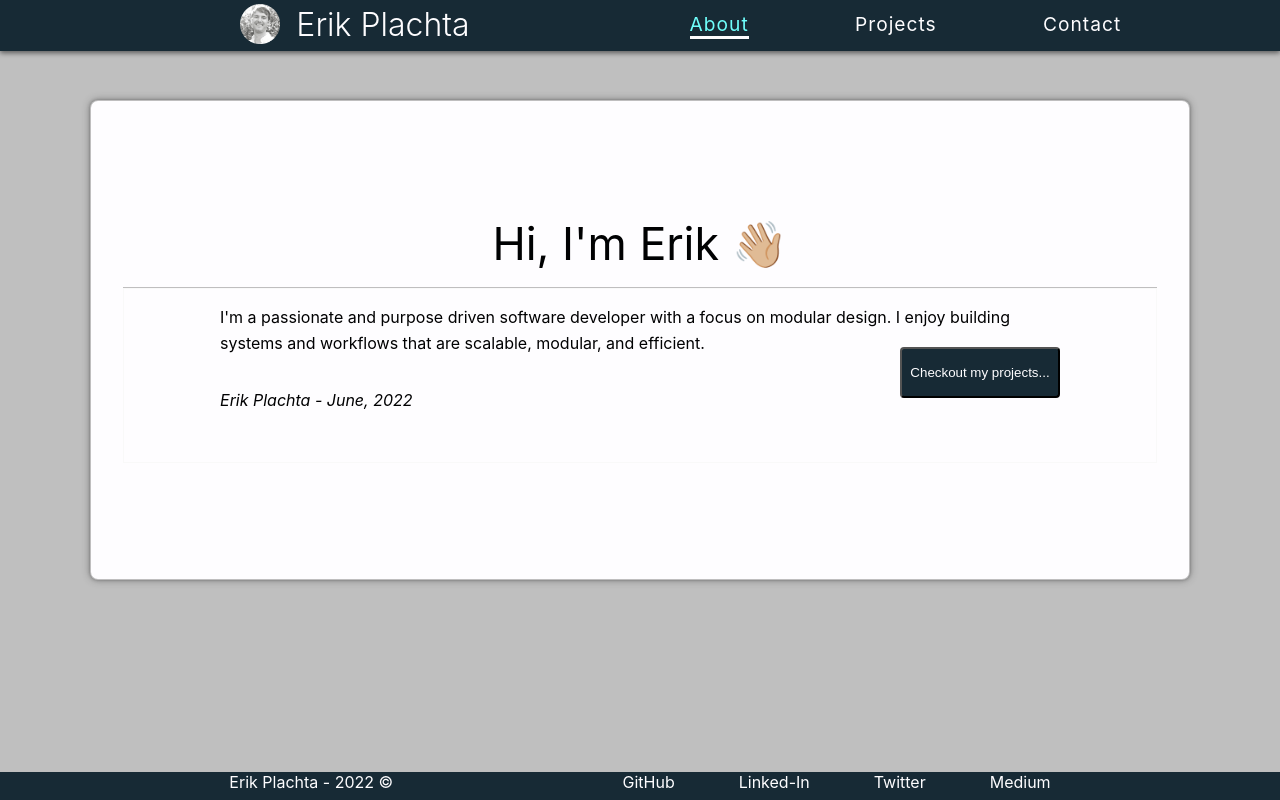
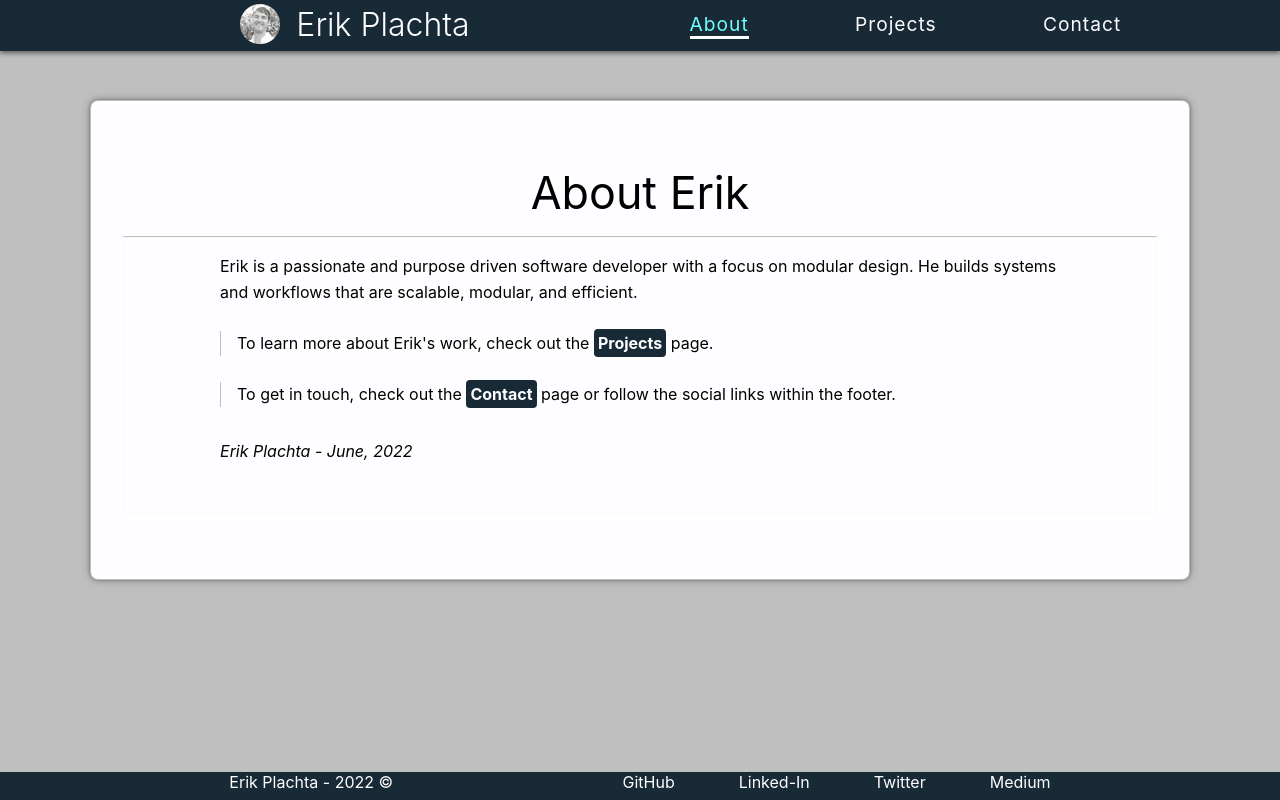
Before and after one commit to ErikPlachta/ErikPlachta, a React (Create React App) app: page / in a window 1280 px wide. Built offline with nearby package versions, Linux system fonts and the light colour scheme; no server answers.

Commit message:
Updated links within about page and minifed content.

```diff
--- a/src/assets/css/styles.css
+++ b/src/assets/css/styles.css
@@ -491,21 +491,20 @@ ABOUT                                                                         */
     display: inline-block;
 }
 
-.about-button
+.about-link
 { /* Buttons that navigates to other pages on About */
     /* width: fit-content; */
     min-width: 10rem;
     background: var(--title_bg_dark);
     color: var(--title_fc_light);
-    padding: 1rem .5rem;
-    margin-top: 1rem;
-    float: right;
+    padding: .25rem;
+
     border-radius: var(--br_25);
     cursor: pointer;
     transition: ease-in-out 200ms;
 }
 
-.about-button:hover
+.about-link:hover
 { /* Buttons that navigates to other pages on About */
     background: var(--title_bg_dark);
     color: var(--accent_p);
--- a/src/pages/About/index.js
+++ b/src/pages/About/index.js
@@ -16,24 +16,32 @@ export default function AboutMe({ uuidv4, setLocation }) {
     <article className='container'>
       {/* header banner */}
       <section>
-        <h2 className="article-header">Hi, I'm Erik 👋🏼</h2>
+        <h2 className="article-header">About Erik</h2>
       </section>
       {/* content */}
       <section className="article-content-container">
         <div className="article-content">
+          <h3 className="article-content-title">
+
+          </h3>
           <section>
             <div>
-              I'm a passionate and purpose driven software developer with a focus
-              on modular design. I enjoy building systems and workflows that are
+              Erik is a passionate and purpose driven software developer with a
+              focus on modular design. He builds systems and workflows that are
               scalable, modular, and efficient.
-              <input
-                type="button"
-                className="about-button"
-                id="projects"
-                value='Checkout my projects...'
-                onClick={navigateButton}
-                >
-              </input>
+            </div>
+
+            <br />
+
+            <div className='article-content-indent'>
+                To learn more about Erik's work, check out the <b
+                  className='about-link' id='projects' onClick={navigateButton}
+                >Projects</b> page.
+            </div>
+            <br />
+            <div className='article-content-indent'>
+              To get in touch, check out the <b className='about-link' id='contact' onClick={navigateButton}>
+                Contact</b> page or follow the social links within the footer.
             </div>
           </section>
         {/* SIGNATURE LINE */}
--- a/src/pages/Contact/index.js
+++ b/src/pages/Contact/index.js
@@ -103,7 +103,8 @@ export default function Contact({ uuid }) {
       </section>
       <section className="article-content">
         <p className="article-content-title">
-          Do you want to get in touch?
+          Want to get in touch? You can reach out to me on Twitter, LinkedIn, or
+          by filling out this contact form.
         </p>
       </section>
 
```
